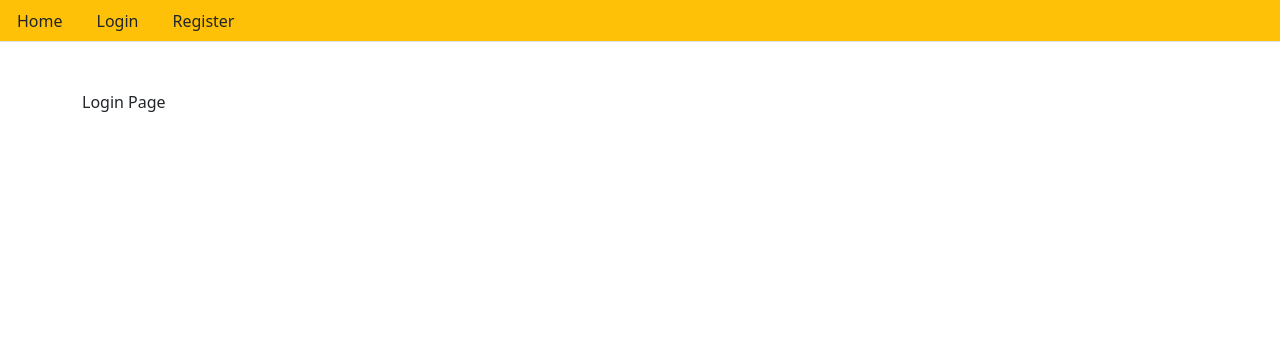
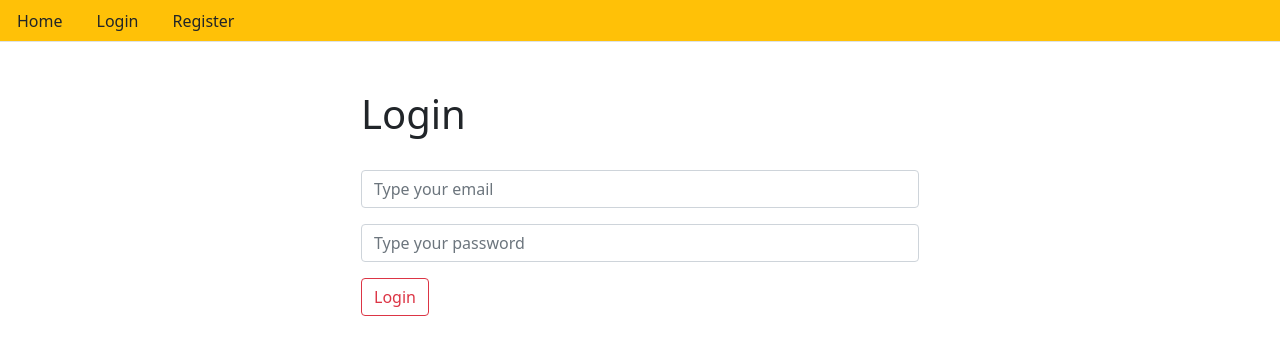
Before and after one commit to yashhhguptaaa/Connect-Content, a Next.js app in the folder client/: page /login in a window 1280 px wide. Shown: the top 354 px of the page. Built offline with nearby package versions, Linux system fonts and the light colour scheme.

Commit message:
Make form in Login page

```diff
--- a/client/pages/login.js
+++ b/client/pages/login.js
@@ -1,6 +1,97 @@
+import { useState, useEffect } from "react";
 import Layout from "../components/Layout";
+import Link from 'next/link'
+import Router from 'next/router'
+import { showSuccessMessage, showErrorMessage } from "../helpers/alerts";
+import axios from "axios";
+import { API } from "../config";
 
-const  Login = () => <Layout>Login Page</Layout>
+const Login = () => {
+  const [state, setState] = useState({
+    email: "",
+    password: "",
+    error: "",
+    success: "",
+    buttonText: "Login",
+  });
 
+  const { email, password, error, success, buttonText } = state;
+
+  const handleChange = (name) => (e) => {
+    setState({
+      ...state,
+      [name]: e.target.value,
+      error: "",
+      success: "",
+      buttonText: "Login",
+    });
+  };
+
+  const handleSubmit = async (e) => {
+    e.preventDefault();
+    setState({ ...state, buttonText: "Logging In" });
+
+    try {
+      const response = await axios.post(`${API}/login`, {
+        email,
+        password,
+      });
+      console.log(response)
+      setState({
+        ...state,
+        email: "",
+        password: "",
+        buttonText: "Logged In",
+        success: response.data.message,
+      });
+    } catch (error) {
+      setState({
+        ...state,
+        buttonText: "Login",
+        error: error.response.data.error,
+      });
+    }
+  };
+
+  const loginForm = () => (
+    <form onSubmit={handleSubmit}>
+      <div className="form-group">
+        <input
+          value={email}
+          onChange={handleChange("email")}
+          type="email"
+          className="form-control mb-3"
+          placeholder="Type your email"
+          required
+        />
+      </div>
+      <div className="form-group">
+        <input
+          value={password}
+          onChange={handleChange("password")}
+          type="password"
+          className="form-control mb-3"
+          placeholder="Type your password"
+          required
+        />
+      </div>
+      <div className="form-group">
+        <button className="btn btn-outline-danger">{buttonText}</button>
+      </div>
+    </form>
+  );
+
+  return (
+    <Layout>
+      <div className="col-md-6 offset-md-3">
+        <h1>Login</h1>
+        {success && showSuccessMessage(success)}
+        {error && showErrorMessage(error)}
+        <br />
+        {loginForm()}
+      </div>
+    </Layout>
+  );
+};
 
 export default Login;
```
